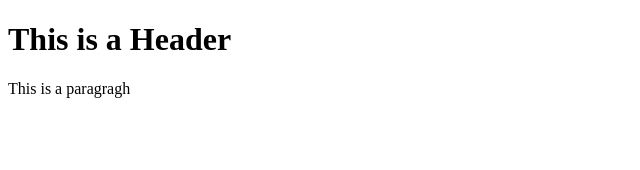
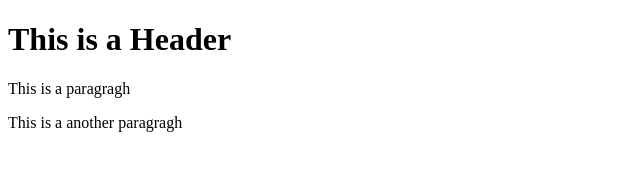
Before and after one commit to ZachBultena/git-test, a plain HTML site: page index.html in a window 1280 px wide. Shown: the whole page, without its empty margins (0-640 px from the left). Drawn offline with Linux system fonts and the light colour scheme.

Commit message:
Third commit

```diff
--- a/index.html
+++ b/index.html
@@ -3,5 +3,6 @@
    <body>
       <h1>This is a Header</h1>
       <p>This is a paragragh</p>
+      <p>This is a another paragragh</p>
    </body>
 </html>
```
